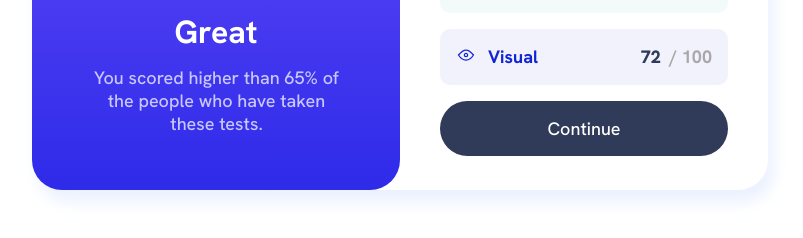
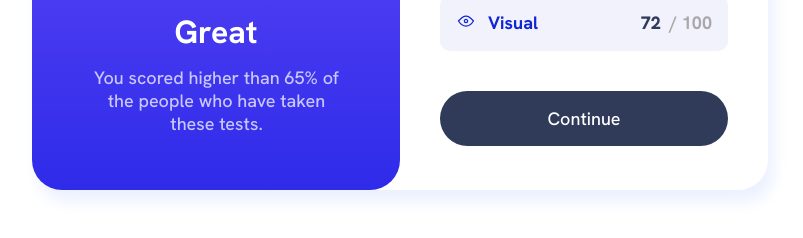
Before and after one commit to C-junior/results-summary-component-main, a plain HTML site: page index.html in a window 1280 px wide. Shown: the part 466-704 px from the top of the page, without its empty margins (240-1043 px from the left). Drawn offline with Linux system fonts and the light colour scheme.

Commit message:
style: place items on the right position

```diff
--- a/style.css
+++ b/style.css
@@ -94,8 +94,7 @@ body {
 
 .summary{
     width: 50%;
-    display: flex;
-    flex-direction: column;
+
     text-align: left;
 }
 .summary .title{
@@ -159,7 +158,7 @@ li:nth-child(4){
     text-align: center;
     padding: 16px;
     border-radius:30px;
-    margin-top:8px;
+    margin-top:40px;
     cursor: pointer;
 }
 .btn:hover{
```
